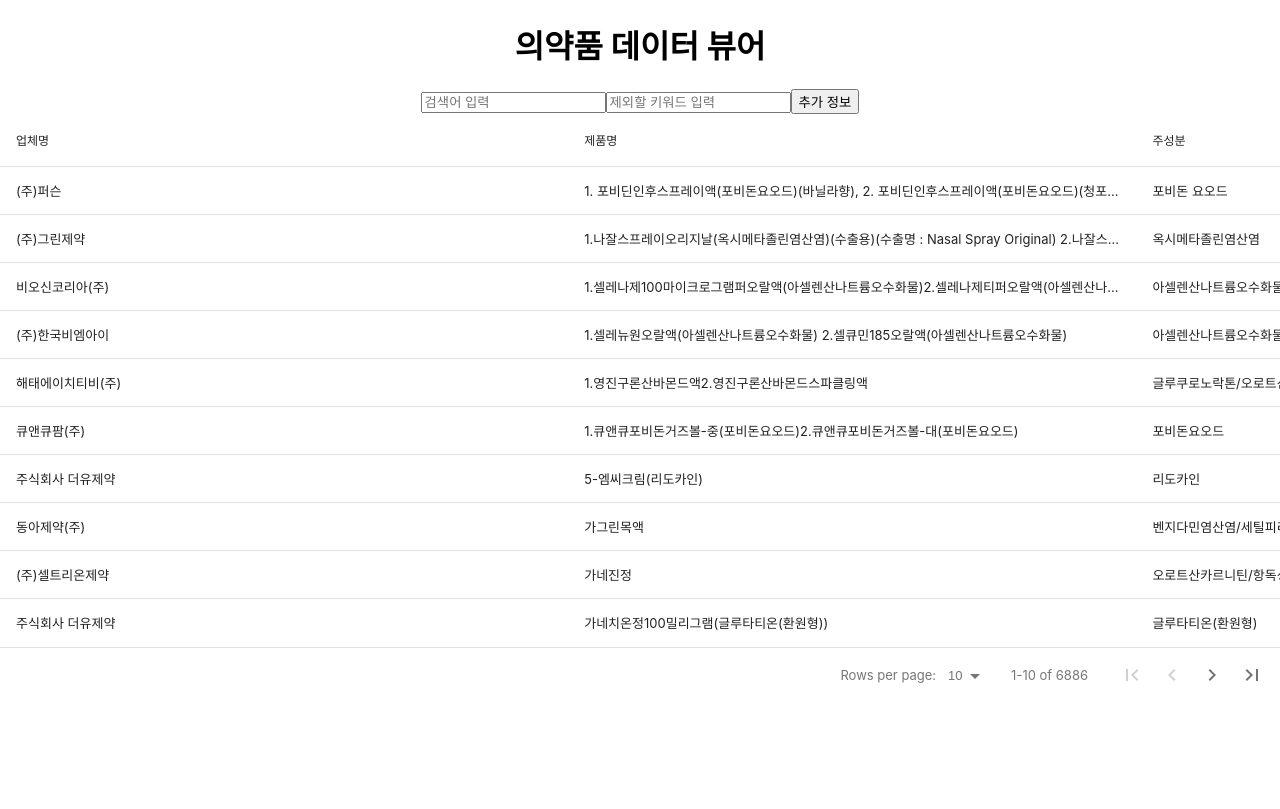
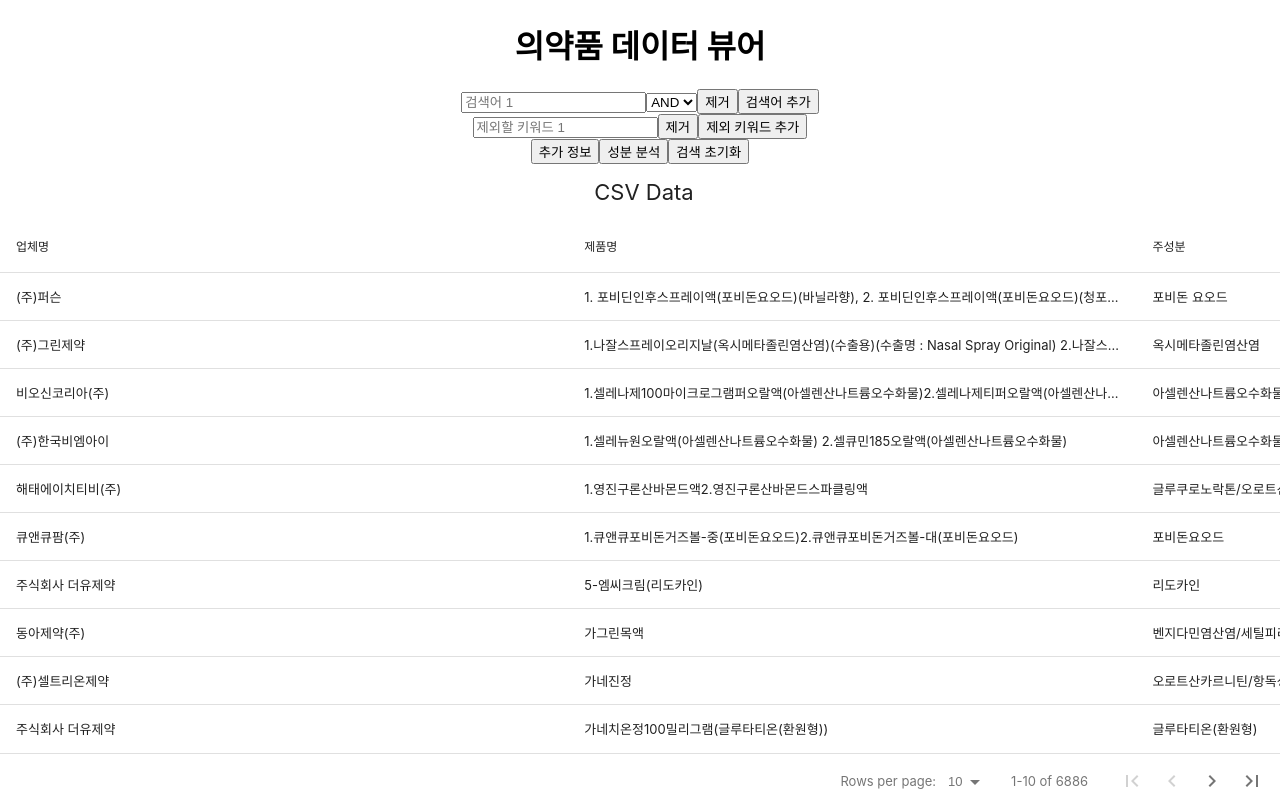
Before and after one commit to DaeJongLee/DrugInfoSearchToGHPages, a React (Create React App) app: page / in a window 1280 px wide. Built offline with nearby package versions, Linux system fonts and the light colour scheme.

Commit message:
검색어 추가제거 기능 / 검색창 초기화 기능

```diff
--- a/package.json
+++ b/package.json
@@ -7,12 +7,14 @@
     "@testing-library/react": "^13.4.0",
     "@testing-library/user-event": "^13.5.0",
     "fuse.js": "^7.0.0",
+    "lodash": "^4.17.21",
     "papaparse": "^5.4.1",
     "react": "^18.3.1",
     "react-data-table-component": "^7.6.2",
     "react-dom": "^18.3.1",
     "react-modal": "^3.16.1",
     "react-scripts": "5.0.1",
+    "recharts": "^2.12.7",
     "styled-components": "^6.1.12",
     "web-vitals": "^2.1.4"
   },
--- a/src/App.js
+++ b/src/App.js
@@ -1,132 +1,87 @@
-import React, { useState, useEffect, useMemo } from 'react';
-import Papa from 'papaparse';
-import DataTable from 'react-data-table-component';
-import Fuse from 'fuse.js';
+// App.js
+import React, { useState } from 'react';
 import Modal from 'react-modal';
+import { useCSVData } from './hooks/useCSVData';
+import { useDataFilter } from './hooks/useDataFilter';
+import DataTable from './components/DataTable';
+import IngredientAnalysis from './components/IngredientAnalysis';
+import SearchBar from './components/SearchBar';
 import './App.css';
 
 Modal.setAppElement('#root');
 
 function App() {
-  const [data, setData] = useState([]);
-  const [columns, setColumns] = useState([]);
-  const [searchTerm, setSearchTerm] = useState('');
-  const [excludeTerm, setExcludeTerm] = useState('');
+  const { data, columns } = useCSVData('/db.csv');
   const [visibleColumns, setVisibleColumns] = useState(['업체명', '제품명', '주성분', '주성분영문', '첨가제']);
   const [modalIsOpen, setModalIsOpen] = useState(false);
-  const [tempVisibleColumns, setTempVisibleColumns] = useState([]);
+  const [showAnalysis, setShowAnalysis] = useState(false);
 
-  useEffect(() => {
-    const fetchCSV = async () => {
-      const response = await fetch('/db.csv');
-      const reader = response.body.getReader();
-      const result = await reader.read();
-      const decoder = new TextDecoder('utf-8');
-      const csv = decoder.decode(result.value);
-      const parsedData = Papa.parse(csv, { header: true });
+  const { filteredData, searchTerms, setSearchTerms, excludeTerms, setExcludeTerms } = useDataFilter(data, columns);
 
-      setData(parsedData.data);
-      setColumns(parsedData.meta.fields.map(field => ({
-        name: field,
-        selector: row => row[field],
-        sortable: true,
-        omit: !visibleColumns.includes(field),
-      })));
+  const toggleModal = () => setModalIsOpen(!modalIsOpen);
+  const toggleAnalysis = () => setShowAnalysis(!showAnalysis);
+  const resetSearch = () => {
+    setSearchTerms([{ value: '', type: 'AND' }]);
+    setExcludeTerms([{ value: '' }]);
   };
 
-    fetchCSV();
-  }, [visibleColumns]);
-
-  const fuse = useMemo(() => new Fuse(data, {
-    keys: columns.map(col => col.name),
-    threshold: 0.3,
-  }), [data, columns]);
-
-  const filteredData = useMemo(() => {
-    if (!searchTerm && !excludeTerm) return data;
-
-    let result = searchTerm ? fuse.search(searchTerm).map(item => item.item) : data;
-
-    if (excludeTerm) {
-      result = result.filter(item =>
-        !Object.values(item).some(value =>
-          value.toLowerCase().includes(excludeTerm.toLowerCase())
-        )
-      );
-    }
-
-    return result;
-  }, [data, searchTerm, excludeTerm, fuse]);
-
-  const openModal = () => {
-    setTempVisibleColumns([...visibleColumns]);
-    setModalIsOpen(true);
-  };
-
-  const closeModal = () => {
-    setModalIsOpen(false);
-  };
-
-  const handleColumnToggle = (column) => {
-    if (tempVisibleColumns.includes(column)) {
-      setTempVisibleColumns(tempVisibleColumns.filter(col => col !== column));
-    } else {
-      setTempVisibleColumns([...tempVisibleColumns, column]);
-    }
-  };
-
-  const saveColumnSettings = () => {
-    setVisibleColumns(tempVisibleColumns);
-    closeModal();
-  };
 
   return (
     <div className="App">
       <h1>의약품 데이터 뷰어</h1>
-      <div>
-        <input
-          type="text"
-          placeholder="검색어 입력"
-          value={searchTerm}
-          onChange={(e) => setSearchTerm(e.target.value)}
+      <SearchBar
+        searchTerms={searchTerms}
+        setSearchTerms={setSearchTerms}
+        excludeTerms={excludeTerms}
+        setExcludeTerms={setExcludeTerms}
+        onOpenModal={toggleModal}
+        onShowAnalysis={toggleAnalysis}
+        onResetSearch={resetSearch}
       />
-        <input
-          type="text"
-          placeholder="제외할 키워드 입력"
-          value={excludeTerm}
-          onChange={(e) => setExcludeTerm(e.target.value)}
-        />
-        <button onClick={openModal}>추가 정보</button>
-      </div>
-      {data.length > 0 ? (
       <DataTable
         columns={columns.filter(col => visibleColumns.includes(col.name))}
         data={filteredData}
-          pagination
-          highlightOnHover
       />
-      ) : (
-        <p>데이터를 불러오는 중입니다...</p>
-      )}
       <Modal
         isOpen={modalIsOpen}
-        onRequestClose={closeModal}
+        onRequestClose={toggleModal}
         contentLabel="Additional Information Modal"
       >
-        <h2>추가 정보 선택</h2>
+        <h2>표시할 열 선택</h2>
+        <div>
           {columns.map(column => (
             <div key={column.name}>
               <input
                 type="checkbox"
                 id={column.name}
-              checked={tempVisibleColumns.includes(column.name)}
-              onChange={() => handleColumnToggle(column.name)}
+                checked={visibleColumns.includes(column.name)}
+                onChange={() => {
+                  if (visibleColumns.includes(column.name)) {
+                    setVisibleColumns(visibleColumns.filter(col => col !== column.name));
+                  } else {
+                    setVisibleColumns([...visibleColumns, column.name]);
+                  }
+                }}
               />
               <label htmlFor={column.name}>{column.name}</label>
             </div>
           ))}
-        <button onClick={saveColumnSettings}>저장</button>
-        <button onClick={closeModal}>취소</button>
+        </div>
+        <button onClick={toggleModal}>닫기</button>
+      </Modal>
+      <Modal
+        isOpen={showAnalysis}
+        onRequestClose={toggleAnalysis}
+        contentLabel="Ingredient Analysis Modal"
+        style={{
+          content: {
+            width: '80%',
+            height: '80%',
+            margin: 'auto'
+          }
+        }}
+      >
+        <IngredientAnalysis data={data} onClose={toggleAnalysis} />
       </Modal>
     </div>
   );
--- /dev/null
+++ b/src/components/IngredientAnalysis.js
@@ -0,0 +1,86 @@
+import React, { useState, useMemo } from 'react';
+import DataTable from 'react-data-table-component';
+
+function IngredientAnalysis({ data, onClose }) {
+  const [searchTerm, setSearchTerm] = useState('');
+
+  const ingredientDistribution = useMemo(() => {
+    const distribution = {};
+    data.forEach(item => {
+      const ingredients = item.주성분.split('/').map(i => i.trim());
+      ingredients.forEach(ingredient => {
+        distribution[ingredient] = (distribution[ingredient] || 0) + 1;
+      });
+    });
+    return Object.entries(distribution)
+      .map(([name, count]) => ({ name, count }))
+      .sort((a, b) => b.count - a.count);
+  }, [data]);
+
+  const ingredientCombinations = useMemo(() => {
+    const combinations = {};
+    data.forEach(item => {
+      const ingredients = item.주성분.split('/').map(i => i.trim());
+      if (ingredients.length > 1) {
+        const combo = ingredients.sort().join(' + ');
+        combinations[combo] = (combinations[combo] || 0) + 1;
+      }
+    });
+    return Object.entries(combinations)
+      .map(([name, count]) => ({ name, count }))
+      .sort((a, b) => b.count - a.count);
+  }, [data]);
+
+  const filteredIngredients = ingredientDistribution.filter(item =>
+    item.name.toLowerCase().includes(searchTerm.toLowerCase())
+  );
+
+  const filteredCombinations = ingredientCombinations.filter(item =>
+    item.name.toLowerCase().includes(searchTerm.toLowerCase())
+  );
+
+  const columns = [
+    {
+      name: '성분명',
+      selector: row => row.name,
+      sortable: true,
+    },
+    {
+      name: '빈도',
+      selector: row => row.count,
+      sortable: true,
+    },
+  ];
+
+  return (
+    <div style={{ padding: '20px', maxHeight: '80vh', overflowY: 'auto' }}>
+      <h2>성분 분석</h2>
+      <input
+        type="text"
+        placeholder="검색..."
+        value={searchTerm}
+        onChange={(e) => setSearchTerm(e.target.value)}
+        style={{ marginBottom: '20px', width: '100%', padding: '10px' }}
+      />
+      <h3>개별 성분 분포</h3>
+      <DataTable
+        columns={columns}
+        data={filteredIngredients}
+        pagination
+        paginationPerPage={10}
+        paginationRowsPerPageOptions={[10, 20, 30]}
+      />
+      <h3>성분 조합</h3>
+      <DataTable
+        columns={columns}
+        data={filteredCombinations}
+        pagination
+        paginationPerPage={10}
+        paginationRowsPerPageOptions={[10, 20, 30]}
+      />
+      <button onClick={onClose} style={{ marginTop: '20px' }}>닫기</button>
+    </div>
+  );
+}
+
+export default IngredientAnalysis;
--- /dev/null
+++ b/src/components/SearchBar.js
@@ -0,0 +1,81 @@
+// components/SearchBar.js
+import React from 'react';
+
+function SearchBar({ searchTerms, setSearchTerms, excludeTerms, setExcludeTerms, onOpenModal, onShowAnalysis, onResetSearch }) {
+  const addSearchTerm = (type) => {
+    setSearchTerms([...searchTerms, { value: '', type }]);
+  };
+
+  const addExcludeTerm = () => {
+    setExcludeTerms([...excludeTerms, { value: '' }]);
+  };
+
+  const updateSearchTerm = (index, value) => {
+    const newTerms = [...searchTerms];
+    newTerms[index].value = value;
+    setSearchTerms(newTerms);
+  };
+
+  const updateExcludeTerm = (index, value) => {
+    const newTerms = [...excludeTerms];
+    newTerms[index].value = value;
+    setExcludeTerms(newTerms);
+  };
+
+  const removeSearchTerm = (index) => {
+    setSearchTerms(searchTerms.filter((_, i) => i !== index));
+  };
+
+  const removeExcludeTerm = (index) => {
+    setExcludeTerms(excludeTerms.filter((_, i) => i !== index));
+  };
+
+  return (
+    <div>
+      {searchTerms.map((term, index) => (
+        <div key={`search-${index}`}>
+          <input
+            type="text"
+            placeholder={`검색어 ${index + 1}`}
+            value={term.value}
+            onChange={(e) => updateSearchTerm(index, e.target.value)}
+          />
+          <select
+            value={term.type}
+            onChange={(e) => {
+              const newTerms = [...searchTerms];
+              newTerms[index].type = e.target.value;
+              setSearchTerms(newTerms);
+            }}
+          >
+            <option value="AND">AND</option>
+            <option value="OR">OR</option>
+          </select>
+          <button onClick={() => removeSearchTerm(index)}>제거</button>
+          {index === searchTerms.length - 1 && (
+            <button onClick={() => addSearchTerm('AND')}>검색어 추가</button>
+          )}
+        </div>
+      ))}
+      {excludeTerms.map((term, index) => (
+        <div key={`exclude-${index}`}>
+          <input
+            type="text"
+            placeholder={`제외할 키워드 ${index + 1}`}
+            value={term.value}
+            onChange={(e) => updateExcludeTerm(index, e.target.value)}
+          />
+          <button onClick={() => removeExcludeTerm(index)}>제거</button>
+          {index === excludeTerms.length - 1 && (
+            <button onClick={addExcludeTerm}>제외 키워드 추가</button>
+          )}
+        </div>
+      ))}
+      <button onClick={onOpenModal}>추가 정보</button>
+      <button onClick={onShowAnalysis}>성분 분석</button>
+      <button onClick={onResetSearch}>검색 초기화</button>
+    </div>
+  );
+}
+
+export default SearchBar;
```
Also changed, not shown: public/db.csv, 1 other file (tests, documents, lock files or other folders). Lines whose indentation alone changed are shown as unchanged.
